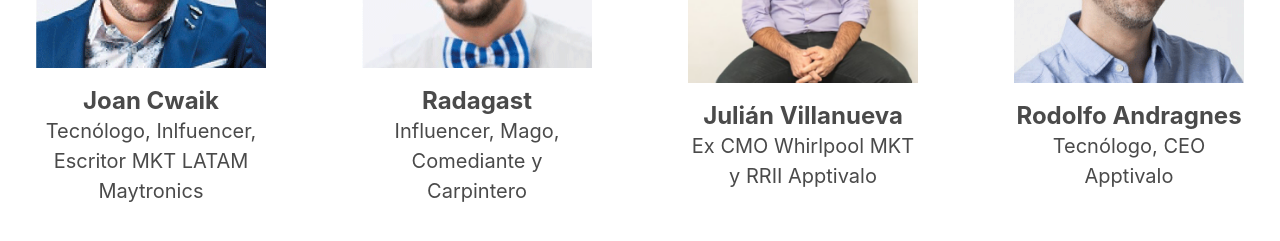
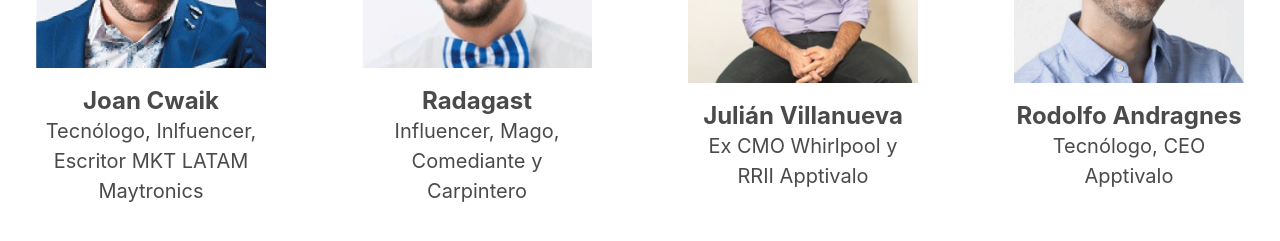
Before and after one commit to NelsonGaldeman/conexion-apptiva, a React (Create React App) app: page / in a window 1280 px wide. Shown: the part 1560-1801 px from the top of the page. Built offline with nearby package versions, Linux system fonts and the light colour scheme.

Commit message:
removes mkt

```diff
--- a/src/App.jsx
+++ b/src/App.jsx
@@ -54,7 +54,7 @@ const speakers = [
   },
   {
     name: "Julián Villanueva",
-    position: "Ex CMO Whirlpool MKT y RRII Apptivalo",
+    position: "Ex CMO Whirlpool y RRII Apptivalo",
     avatar: julian,
   },
   {
```
